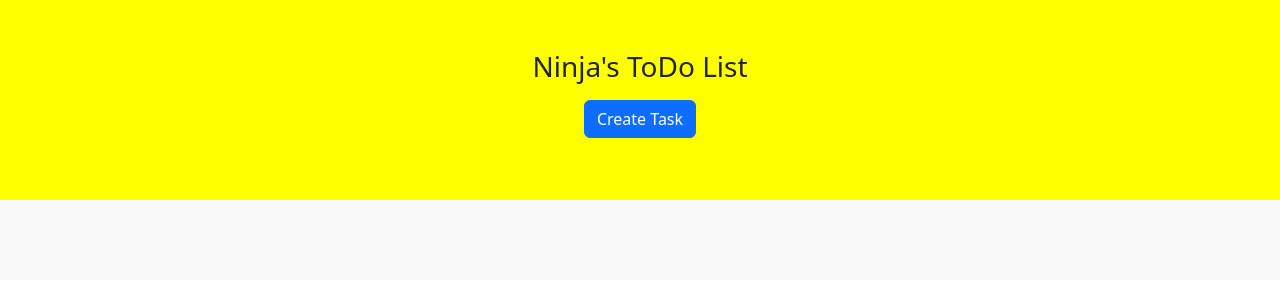
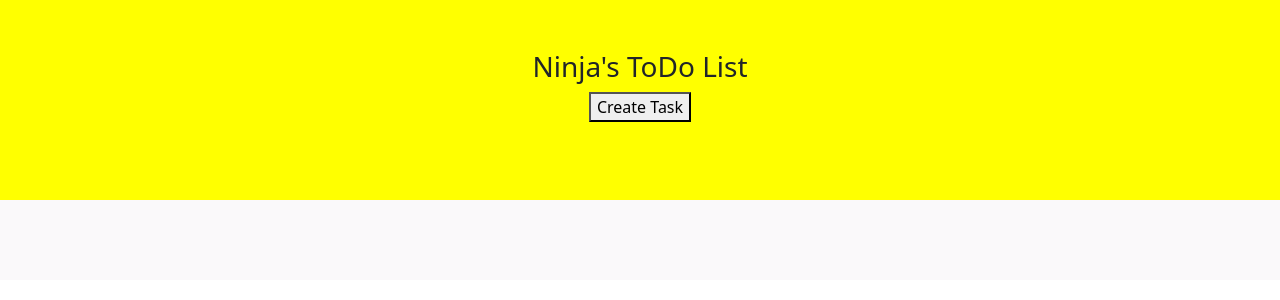
Before and after one commit to Neelesh56789/ToDo-List, a React (Create React App) app: page / in a window 1280 px wide. Shown: the top 300 px of the page. Built offline with nearby package versions, Linux system fonts and the light colour scheme.

Commit message:
last-commit

```diff
--- a/src/components/ToDoList.js
+++ b/src/components/ToDoList.js
@@ -49,7 +49,7 @@ const TodoList = () => {
         <>
             <div className = "header text-center">
                 <h3>Ninja's ToDo List</h3>
-                <button className = "btn btn-primary mt-2" onClick = {() => setModal(true)} >Create Task</button>
+                <button className = "create-task" onClick = {() => setModal(true)} >Create Task</button>
             </div>
             <div className = "task-container">
             {taskList && taskList.map((obj , index) => <Card taskObj = {obj} index = {index} deleteTask = {deleteTask} updateListArray = {updateListArray}/> )}
--- a/src/modals/CreateTask.js
+++ b/src/modals/CreateTask.js
@@ -43,7 +43,7 @@ const CreateTaskPopup = ({modal, toggle, save}) => {
 
             </ModalBody>
             <ModalFooter>
-            <Button className = "button" color="primary" onClick={handleSave}>Create</Button>{' '}
+            <Button className = "create" color="primary" onClick={handleSave}>Create</Button>{' '}
             <Button className = "cancel" color="secondary" onClick={toggle}>Cancel</Button>
             </ModalFooter>
       </Modal>
```
Also changed, not shown: 1 other file (tests, documents, lock files or other folders).
